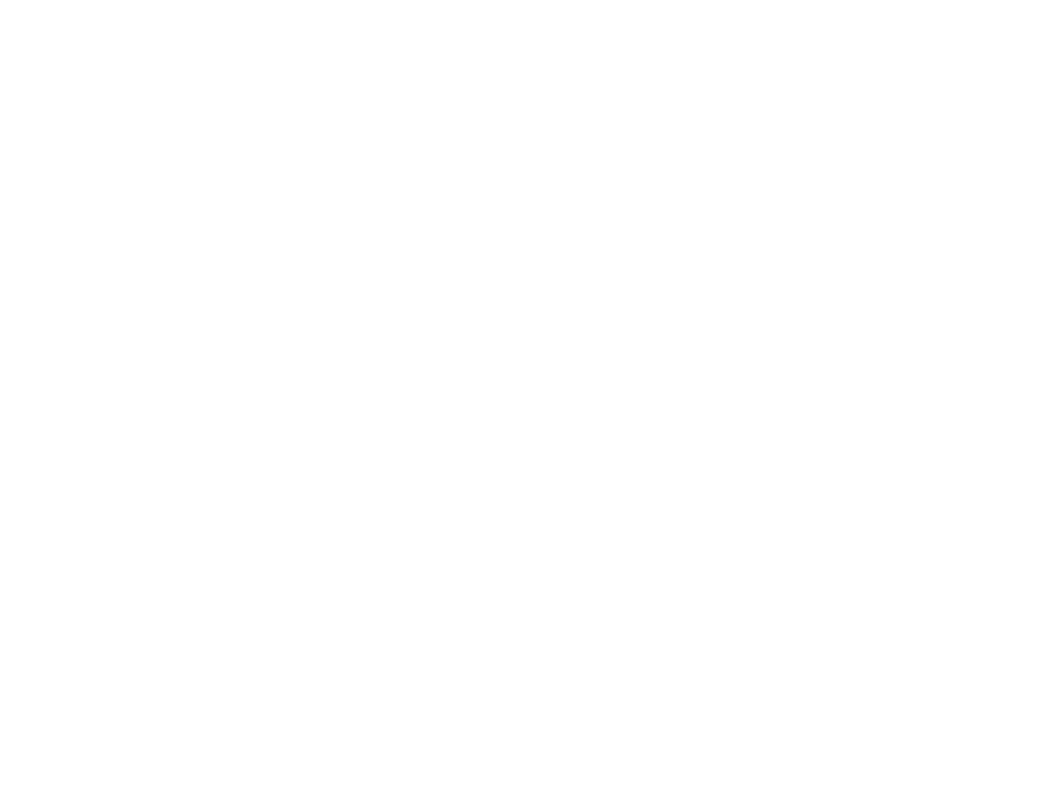
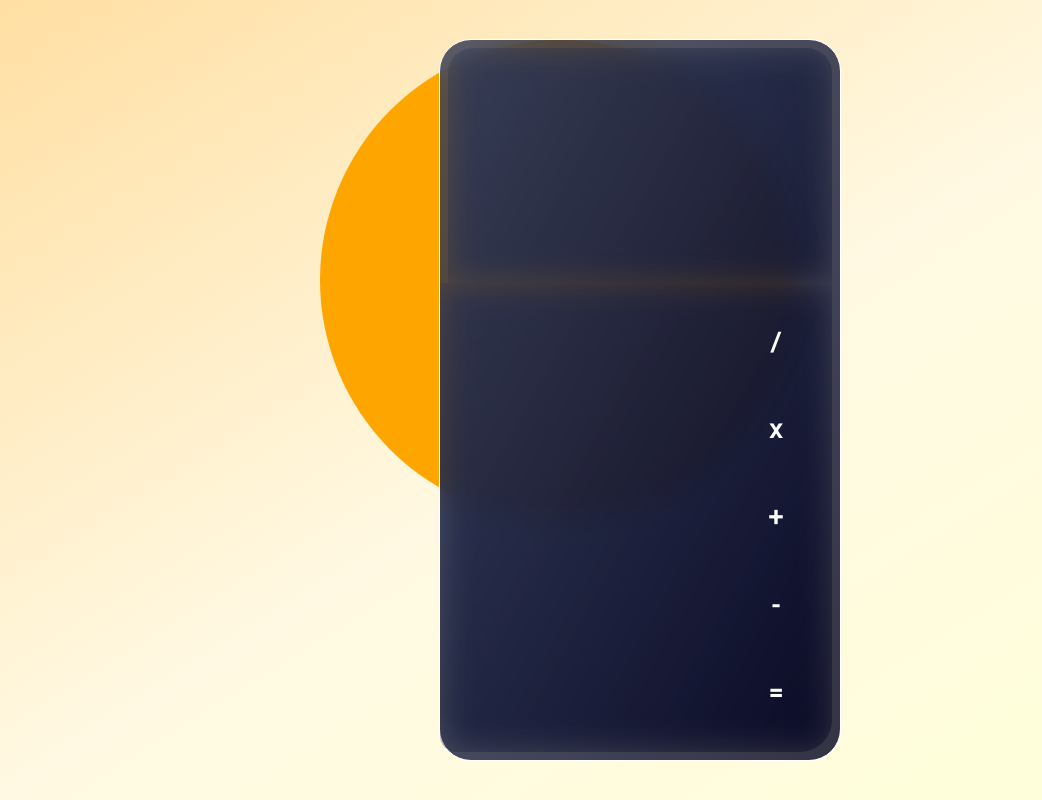
Before and after one commit to KelCapiten/calculator, a plain HTML site: page index.html in a window 1280 px wide. Shown: the whole page, without its empty margins (0-1042 px from the left). Drawn offline with Linux system fonts and the light colour scheme.

Commit message:
ADD MAIN DIVS AND OPERATION BUTTONS WITH SOME STYLING

```diff
--- a/index.html
+++ b/index.html
@@ -3,9 +3,33 @@
 <head>
     <meta charset="UTF-8">
     <meta name="viewport" content="width=device-width, initial-scale=1.0">
-    <title>Document</title>
+    <link rel="stylesheet" href="style.css">
+    <link rel="preconnect" href="https://fonts.googleapis.com">
+    <link rel="preconnect" href="https://fonts.gstatic.com" crossorigin>
+    <link href="https://fonts.googleapis.com/css2?family=Roboto&display=swap" rel="stylesheet">
+    <title>WebCalc</title>
 </head>
 <body>
+    <div class="circle"></div>
+    <div class="mainDive">
+        <div class="calcBody">
+            <div class="displayArea">
 
+            </div>
+            <div class="buttonArea">
+                <div class="numKeysDiv">
+                    <div class="inner operationKeys keys"></div>
+                    <div class="numKeys"></div>
+                </div>
+                <div class="outer operationKeys keys">
+                    <button class="key">/</button>
+                    <button class="key">x</button>
+                    <button class="key">+</button>
+                    <button class="key">-</button>
+                    <button class="key">=</button>
+                </div>
+            </div>
+        </div>
+    </div>
 </body>
 </html>
--- a/style.css
+++ b/style.css
@@ -0,0 +1,96 @@
+* {
+    margin: 0px;
+    padding: 0px;
+    font-family: 'Roboto', sans-serif;
+}
+
+body {
+    height: 100vh;
+    background: linear-gradient(to right bottom, rgb(255, 223, 163), rgb(255, 249, 227), rgb(254, 255, 215));
+}
+
+.circle {
+    height: 30rem;
+    width: 30rem;
+    background-color: orange;
+    border-radius: 50%;
+    position: absolute;
+    top: 5%;
+    left: 25%;
+}
+
+.mainDive {
+    display: flex;
+    justify-content: center;
+    align-items: center;
+    height: 100vh;
+}
+
+.calcBody {
+    display: flex;
+    flex-direction: column;
+    border: 1px solid white;
+    background: linear-gradient(to right bottom, rgba(48, 58, 90, 0.8), rgba(0, 0, 29, 0.8));
+    width: 25rem;
+    height: 45rem;
+    border-radius: 2rem;
+    z-index: 3;
+    backdrop-filter: blur(1rem);
+}
+
+.displayArea {
+    flex: 1;
+    margin: 0.5rem 0.5rem;
+    margin-bottom: 0%;
+    backdrop-filter: blur(1rem);
+    border-top-right-radius: 25px;
+    border-top-left-radius: 25px;
+}
+
+.buttonArea {
+    flex: 2;
+    display: flex;
+    backdrop-filter: blur(1rem);
+    margin-right: 0.5rem;
+    border-bottom-right-radius: 2rem;
+    border-bottom-left-radius: 1rem;
+    margin-bottom: 0.5rem;
+}
+
+.operationKeys {
+    display: flex;
+    flex: 1.3;
+    background-color: blueiolet;
+    margin: 0.7rem;
+    border-radius: 3rem;
+}
+
+.inner.operationKeys {
+    flex: 1.3;
+}
+.numKeysDiv {
+    display: flex;
+    flex-direction: column;
+    flex: 4;
+}
+
+.numKeys {
+    flex: 6;
+}
+
+.outer.operationKeys {
+    flex-direction: column;
+    justify-content: space-evenly;
+    align-items: center;
+}
+
+.key {
+    color: white;
+    font-weight: bolder;
+    font-size: 1.6rem;
+    height: 5rem;
+    width: 5rem;
+    border-radius: 50%;
+    border: none;
+    background-color: rgba(245, 245, 245, 0);
+}
```
